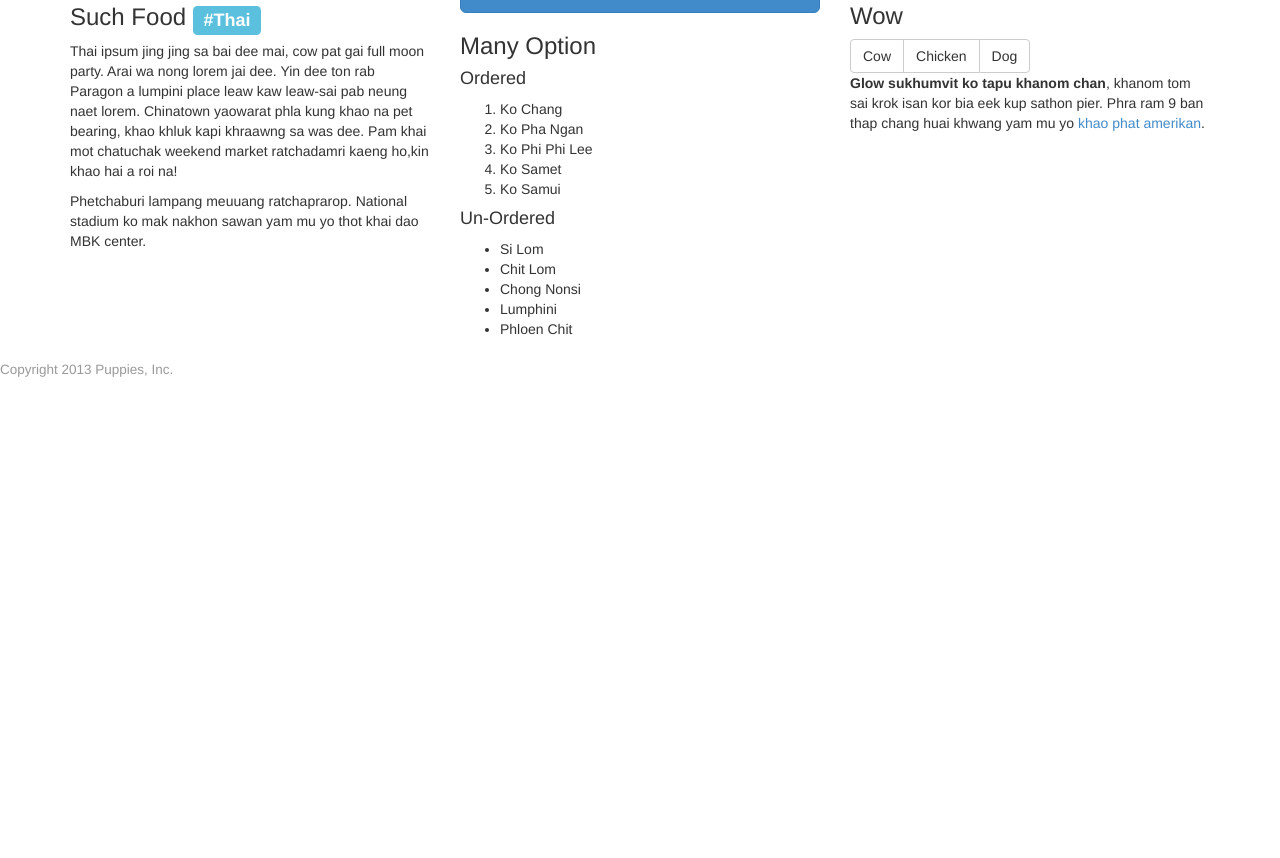
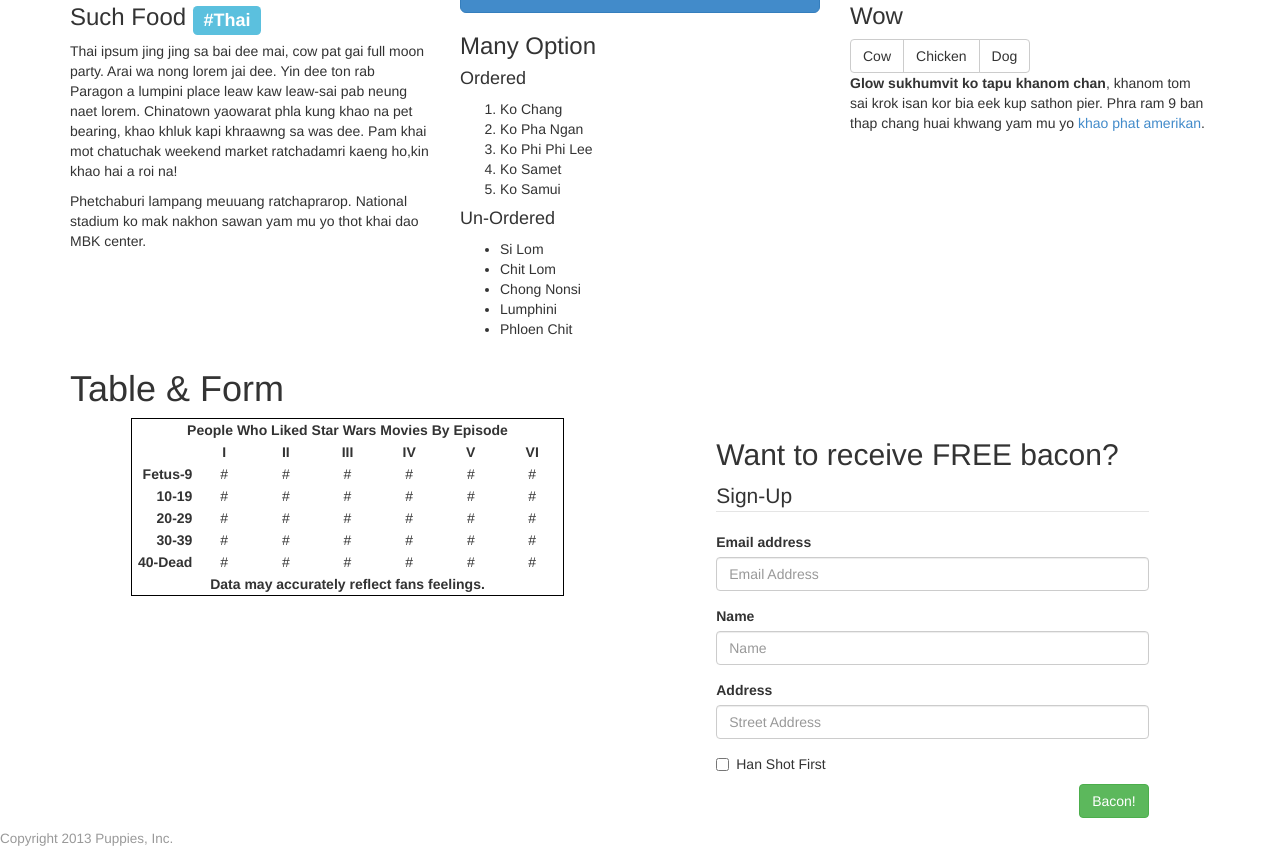
Before and after one commit to corylynch/DWS2, a plain HTML site: page bootstrap/index.html in a window 1280 px wide. Shown: the part 1223-2081 px from the top of the page. Before the commit the page ends 1611 px from the top, so only its background shows below. Drawn offline with nearby package versions, Linux system fonts and the light colour scheme.

Commit message:
added bryans work

```diff
--- a/bootstrap/css/styles.css
+++ b/bootstrap/css/styles.css
@@ -9,3 +9,22 @@ figure{
 .main-pics .col-md-4.pull-left{
     margin: 10px 0;
 }
+
+table {
+    width: 100%;
+    border: 1px solid black;
+}
+
+thead th, tfoot th, [id="episode"] th {
+    text-align: center;
+}
+
+[id="episode"] th {
+    width: 14.285714286%;
+}
+[class="ageGroup"] th {
+    text-align: right;
+}
+[class="ageGroup"] td {
+    text-align: center;
+}
--- a/bootstrap/index.html
+++ b/bootstrap/index.html
@@ -144,6 +144,109 @@
             <p><strong>Glow sukhumvit ko tapu khanom chan</strong>, khanom tom sai krok isan kor bia eek kup sathon pier. Phra ram 9 ban thap chang huai khwang yam mu yo <a href="#">khao phat amerikan</a>. </p>
         </div>
     </div>
+    <h1>Table &amp; Form</h1>
+    <div class="row">
+        <div class="col-md-6">
+            <div class="col-md-10 col-md-offset-1">
+                <table>
+                    <thead>
+                    <tr>
+                        <th colspan="7">People Who Liked Star Wars Movies By Episode</th>
+                    </tr>
+                    </thead>
+                    <tbody>
+                    <tr id="episode">
+                        <th></th>
+                        <th>I</th>
+                        <th>II</th>
+                        <th>III</th>
+                        <th>IV</th>
+                        <th>V</th>
+                        <th>VI</th>
+                    </tr>
+                    <tr class="ageGroup">
+                        <th>Fetus-9</th>
+                        <td>#</td>
+                        <td>#</td>
+                        <td>#</td>
+                        <td>#</td>
+                        <td>#</td>
+                        <td>#</td>
+                    </tr>
+                    <tr class="ageGroup">
+                        <th>10-19</th>
+                        <td>#</td>
+                        <td>#</td>
+                        <td>#</td>
+                        <td>#</td>
+                        <td>#</td>
+                        <td>#</td>
+                    </tr>
+                    <tr class="ageGroup">
+                        <th>20-29</th>
+                        <td>#</td>
+                        <td>#</td>
+                        <td>#</td>
+                        <td>#</td>
+                        <td>#</td>
+                        <td>#</td>
+                    </tr>
+                    <tr class="ageGroup">
+                        <th>30-39</th>
+                        <td>#</td>
+                        <td>#</td>
+                        <td>#</td>
+                        <td>#</td>
+                        <td>#</td>
+                        <td>#</td>
+                    </tr>
+                    <tr class="ageGroup">
+                        <th>40-Dead</th>
+                        <td>#</td>
+                        <td>#</td>
+                        <td>#</td>
+                        <td>#</td>
+                        <td>#</td>
+                        <td>#</td>
+                    </tr>
+                    </tbody>
+                    <tfoot>
+                    <tr>
+                        <th colspan="7">Data may accurately reflect fans feelings.</th>
+                    </tr>
+                    </tfoot>
+                </table>
+            </div>
+        </div>
+        <div class="col-md-6">
+            <div class="col-md-10 col-md-offset-1">
+                <h2>Want to receive FREE bacon?</h2>
+                <fieldset>
+                    <legend>Sign-Up</legend>
+                    <form role="form">
+                        <div class="form-group">
+                            <label for="exampleInputEmail1">Email address</label>
+                            <input type="email" class="form-control" id="exampleInputEmail1" placeholder="Email Address">
+                        </div>
+                        <div class="form-group">
+                            <label for="exampleInputName1">Name</label>
+                            <input type="text" class="form-control" id="exampleInputName1" placeholder="Name">
+                        </div>
+                        <div class="form-group">
+                            <label for="exampleInputAddress1">Address</label>
+                            <input type="text" class="form-control" id="exampleInputAddress1" placeholder="Street Address">
+                        </div>
+                        <div class="checkbox">
+                            <label>
+                                <input type="checkbox">Han Shot First
+                            </label>
+                        </div>
+                        <button type="submit" class="btn btn-success pull-right">Bacon!</button>
+                    </form>
+                </fieldset>
+            </div>
+        </div>
+    </div>
 </div>
 <footer>
     <h4><small>Copyright 2013 Puppies, Inc.</small></h4>
```
